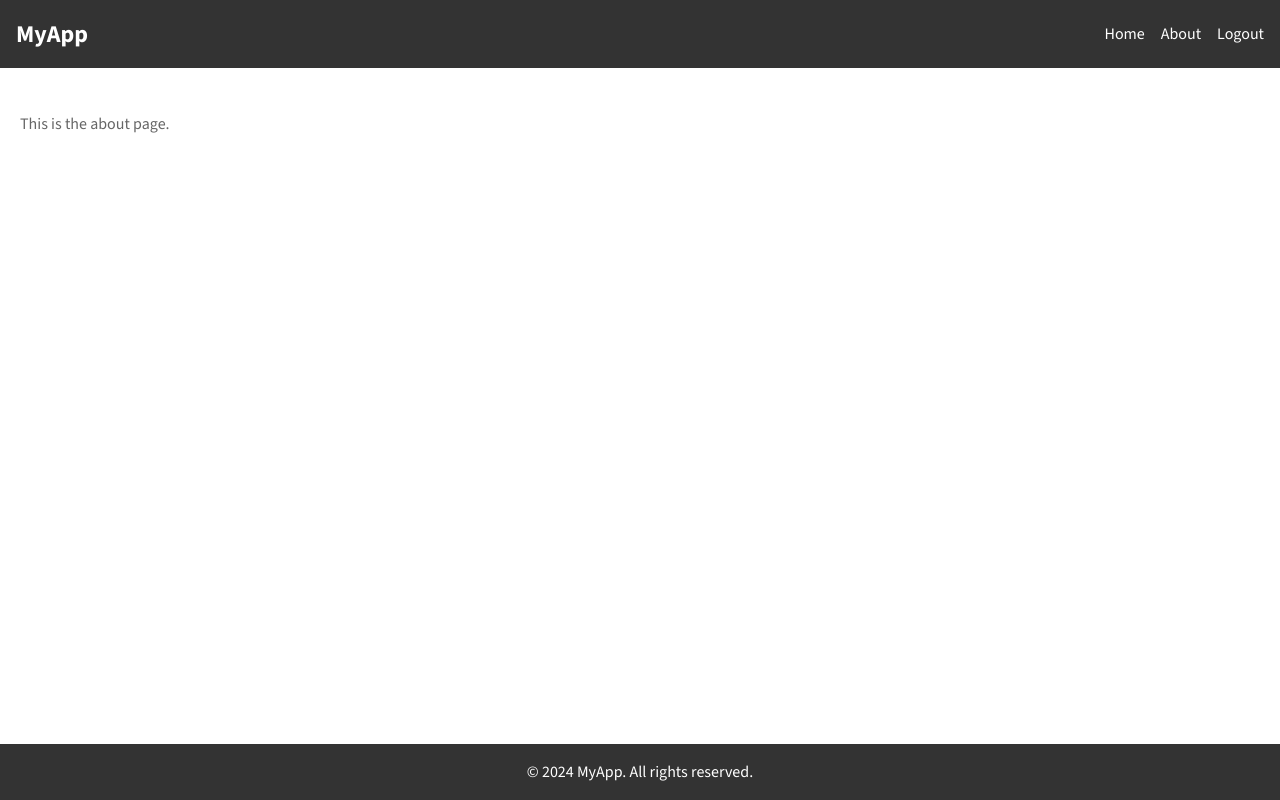
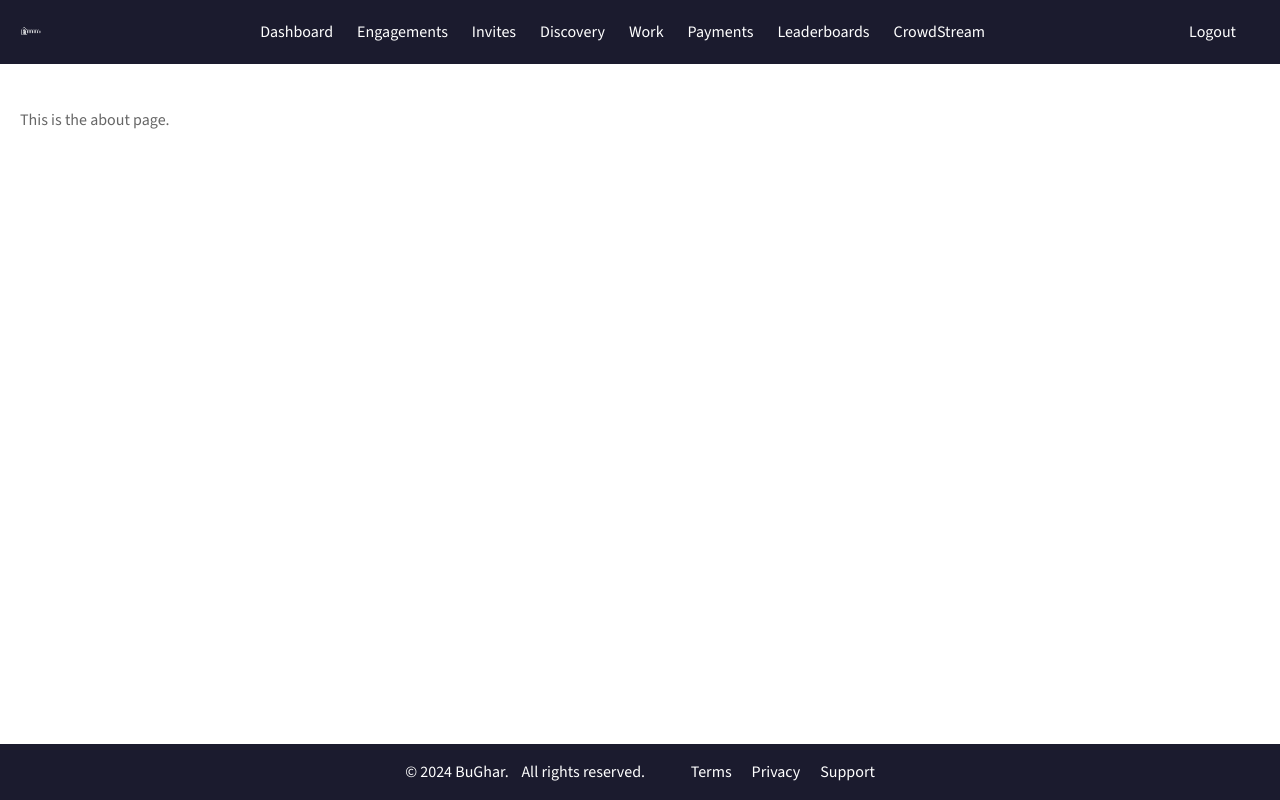
Before and after one commit to Unease08/BuGhar_Frontend, a React (Vite) app: page /about in a window 1280 px wide. Built offline with nearby package versions, Linux system fonts and the light colour scheme.

Commit message:
refact : navbar and footer

```diff
--- a/src/App.css
+++ b/src/App.css
@@ -69,7 +69,7 @@ body,
 }
 
 .footer {
-  background-color: #333;
+  background-color: #1b1b2e;
   color: #fff;
   text-align: center;
   padding: 1rem;
--- a/src/user/components/layout/Footer.jsx
+++ b/src/user/components/layout/Footer.jsx
@@ -3,7 +3,13 @@ import "../../../App.css";
 function Footer() {
   return (
     <footer className="footer">
-      <p>© 2024 MyApp. All rights reserved.</p>
+      <div className="flex justify-center">
+        <span>© 2024 BuGhar. &nbsp;&nbsp;&nbsp;All rights reserved.</span>{" "}
+        &nbsp;&nbsp;&nbsp;&nbsp;&nbsp;&nbsp;&nbsp;&nbsp;
+        <span className="ml-5">Terms</span>
+        <span className="ml-5">Privacy</span>
+        <span className="ml-5">Support</span>
+      </div>
     </footer>
   );
 }
--- a/src/user/components/layout/Navbar.jsx
+++ b/src/user/components/layout/Navbar.jsx
@@ -2,8 +2,9 @@ import React from "react";
 import { Link, useNavigate } from "react-router-dom";
 import "../../../App.css";
 import toast from "react-hot-toast";
+import logo from '../../../assets/logo.png'
 
-function Navbar() {
+const Navbar = () => {
   const navigate = useNavigate();
 
   const handleLogout = () => {
@@ -17,22 +18,46 @@ function Navbar() {
     // Redirect to login page or another appropriate page
     navigate("/");
   };
-
   return (
-    <nav className="navbar">
-      <div className="navbar-logo">MyApp</div>
-      <ul className="navbar-links">
-        <li>
-          <Link to="/home">
-            <span>Home</span>
-          </Link>
-        </li>
-        <li>
-          <Link to="/about">
-            <span>About</span>
-          </Link>
-        </li>
-        <li>
+    <div className="bg-background bg-n-11 p-4 flex items-center justify-between">
+      <div className="flex items-center">
+        <img
+          undefinedhidden="true"
+          alt="logo"
+          src={logo}
+          className="w-8 h-8 mr-2"
+          width={128}
+          height={128}
+        />
+      </div>
+      <nav className="flex space-x-6 text-white">
+        <a href="#" className="text-muted hover:text-foreground">
+          Dashboard
+        </a>
+        <a href="#" className="text-muted hover:text-foreground">
+          Engagements
+        </a>
+        <a href="#" className="text-muted hover:text-foreground">
+          Invites
+        </a>
+        <a href="#" className="text-muted hover:text-foreground">
+          Discovery
+        </a>
+        <a href="#" className="text-muted hover:text-foreground">
+          Work
+        </a>
+        <a href="#" className="text-muted hover:text-foreground">
+          Payments
+        </a>
+        <a href="#" className="text-muted hover:text-foreground">
+          Leaderboards
+        </a>
+        <a href="#" className="text-muted hover:text-foreground">
+          CrowdStream
+        </a>
+      </nav>
+      <div className="flex items-center">
+        <span className="text-white">
           <a
             href="#"
             onClick={(e) => {
@@ -42,10 +67,11 @@ function Navbar() {
           >
             <span>Logout</span>
           </a>
-        </li>
-      </ul>
-    </nav>
+        </span>
+        <div className="w-3 h-3 bg-accent rounded-full ml-4"></div>
+      </div>
+    </div>
   );
-}
+};
 
 export default Navbar;
--- a/src/user/components/login/ForgotPassword.jsx
+++ b/src/user/components/login/ForgotPassword.jsx
@@ -1,24 +1,41 @@
-import React, { useState } from "react";
+import React from "react";
 import { Link } from "react-router-dom";
+import { Formik, Form, Field, ErrorMessage } from "formik";
+import * as Yup from "yup";
+import api from "../../../library/Api"; // Adjust the import path as necessary
+import toast from "react-hot-toast";
+
+const validationSchema = Yup.object().shape({
+  email: Yup.string()
+    .email("Invalid email address")
+    .required("Email is required"),
+});
 
 const ForgotPassword = () => {
-  const [email, setEmail] = useState("");
-  const [error, setError] = useState("");
+  const handleSubmit = async (values, { setSubmitting, setFieldError }) => {
+    try {
+      // Assuming you have an API endpoint to handle password reset requests
+      const response = await api.post(
+        "/auth/forgot-password",
+        { email: values.email },
+        {
+          headers: {
+            "Content-Type": "application/json",
+          },
+        }
+      );
 
-  const handleSubmit = (event) => {
-    event.preventDefault();
-
-    // Simple validation for email
-    if (!email) {
-      setError(
-        "Please include a valid email address so we can get back to you"
-      );
-      return;
+      const { message } = response.data;
+      toast.success(message); // Display success message
+    } catch (error) {
+      // Handle error responses
+      if (error.response && error.response.data.message) {
+        setFieldError("email", error.response.data.message);
+      } else {
+        toast.error("An error occurred while processing your request.");
       }
-
-    setError("");
-    // Handle the reset password logic here
-    console.log("Reset password for email:", email);
+    }
+    setSubmitting(false);
   };
 
   return (
@@ -30,55 +47,62 @@ const ForgotPassword = () => {
               <h1 className="block text-2xl font-bold text-white">
                 Forgot password?
               </h1>
+            </div>
+
+            <div className="mt-5">
+              <Formik
+                initialValues={{ email: "" }}
+                validationSchema={validationSchema}
+                onSubmit={handleSubmit}
+              >
+                {({ isSubmitting }) => (
+                  <Form>
+                    <div className="grid gap-y-4">
+                      <div>
+                        <label
+                          htmlFor="email"
+                          className="block text-sm font-bold ml-1 mb-2 dark:text-white"
+                        >
+                          Email Address
+                        </label>
+                        <div className="relative">
+                          <Field
+                            type="email"
+                            id="email"
+                            name="email"
+                            placeholder="Email"
+                            className="py-3 px-4 block w-full border-2 border-gray-200 rounded-md text-sm focus:border-blue-500 focus:ring-blue-500 shadow-sm"
+                          />
+                          <ErrorMessage
+                            name="email"
+                            component="p"
+                            className="text-xs text-red-600 mt-2"
+                          />
+                        </div>
+                      </div>
+
+                      <button
+                        type="submit"
+                        className="bg-gray-700 mt-3 text-white font-bold py-2 px-4 w-full rounded hover:bg-gray-600"
+                        disabled={isSubmitting}
+                      >
+                        {isSubmitting ? "Processing..." : "Reset Password"}
+                      </button>
                       <h3 className="mt-2 dark:text-white">
                         Remember Your Password?
                         <a
                           className="group text-blue-400 transition-all duration-100 ease-in-out"
                           href="#"
                         >
-                  <span className=" ml-3 bg-left-bottom bg-gradient-to-r from-blue-400 to-blue-400 bg-[length:0%_2px] bg-no-repeat group-hover:bg-[length:100%_2px] transition-all duration-500 ease-out">
+                          <span className="ml-3 bg-left-bottom bg-gradient-to-r from-blue-400 to-blue-400 bg-[length:0%_2px] bg-no-repeat group-hover:bg-[length:100%_2px] transition-all duration-500 ease-out">
                             <Link to="/login">Login here</Link>
                           </span>
                         </a>
                       </h3>
                     </div>
-
-            <div className="mt-5">
-              <form onSubmit={handleSubmit}>
-                <div className="grid gap-y-4">
-                  <div>
-                    <label
-                      htmlFor="email"
-                      className="block text-sm font-bold ml-1 mb-2 dark:text-white"
-                    >
-                      Email address
-                    </label>
-                    <div className="relative">
-                      <input
-                        type="email"
-                        id="email"
-                        name="email"
-                        value={email}
-                        onChange={(e) => setEmail(e.target.value)}
-                        className="py-3 px-4 block w-full border-2 border-gray-200 rounded-md text-sm focus:border-blue-500 focus:ring-blue-500 shadow-sm"
-                        required
-                        aria-describedby="email-error"
-                      />
-                    </div>
-                    {error && (
-                      <p className="text-xs text-red-600 mt-2" id="email-error">
-                        {error}
-                      </p>
+                  </Form>
                 )}
-                  </div>
-                  <button
-                    type="submit"
-                    className="bg-gray-700 text-white font-bold py-2 px-4 w-full rounded hover:bg-gray-600"
-                  >
-                    Reset password
-                  </button>
-                </div>
-              </form>
+              </Formik>
             </div>
           </div>
         </div>
--- a/src/user/components/login/Login.jsx
+++ b/src/user/components/login/Login.jsx
@@ -142,12 +142,12 @@ const Login = () => {
                   />
                 </div>
                 <div className="mb-4 text-right">
-                  <a className="text-xs text-white" href="">
+                  <a className="text-xs dark:text-white" href="">
                     <Link to="/forgotpassword"> Forgot Your Password?</Link>
                   </a>
                 </div>
                 <button
-                  className="bg-gray-700 text-white font-bold py-2 px-4 w-full rounded hover:bg-gray-600"
+                  className="bg-n-13 text-white font-bold py-2 px-4 w-full rounded hover:bg-gray-600"
                   type="submit"
                   disabled={isSubmitting}
                 >
--- a/src/user/components/register/Register.jsx
+++ b/src/user/components/register/Register.jsx
@@ -101,6 +101,7 @@ const Register = () => {
                     name="username"
                     type="text"
                     className="bg-gray-200 text-gray-700 focus:outline-none focus:shadow-outline border border-gray-300 rounded py-2 px-4 block w-full appearance-none"
+                    placeholder="Username"
                   />
                   <ErrorMessage
                     name="username"
@@ -117,6 +118,7 @@ const Register = () => {
                     name="email"
                     type="email"
                     className="bg-gray-200 text-gray-700 focus:outline-none focus:shadow-outline border border-gray-300 rounded py-2 px-4 block w-full appearance-none"
+                    placeholder="Email"
                   />
                   <ErrorMessage
                     name="email"
@@ -133,6 +135,7 @@ const Register = () => {
                     name="password"
                     type="password"
                     className="bg-gray-200 text-gray-700 focus:outline-none focus:shadow-outline border border-gray-300 rounded py-2 px-4 block w-full appearance-none"
+                    placeholder="Password"
                   />
                   <ErrorMessage
                     name="password"
@@ -149,6 +152,7 @@ const Register = () => {
                     name="confirmPassword"
                     type="password"
                     className="bg-gray-200 text-gray-700 focus:outline-none focus:shadow-outline border border-gray-300 rounded py-2 px-4 block w-full appearance-none"
+                    placeholder="Confirm Password"
                   />
                   <ErrorMessage
                     name="confirmPassword"
```
Also changed, not shown: src/assets/logo.png (added). Lines whose indentation alone changed are shown as unchanged.
